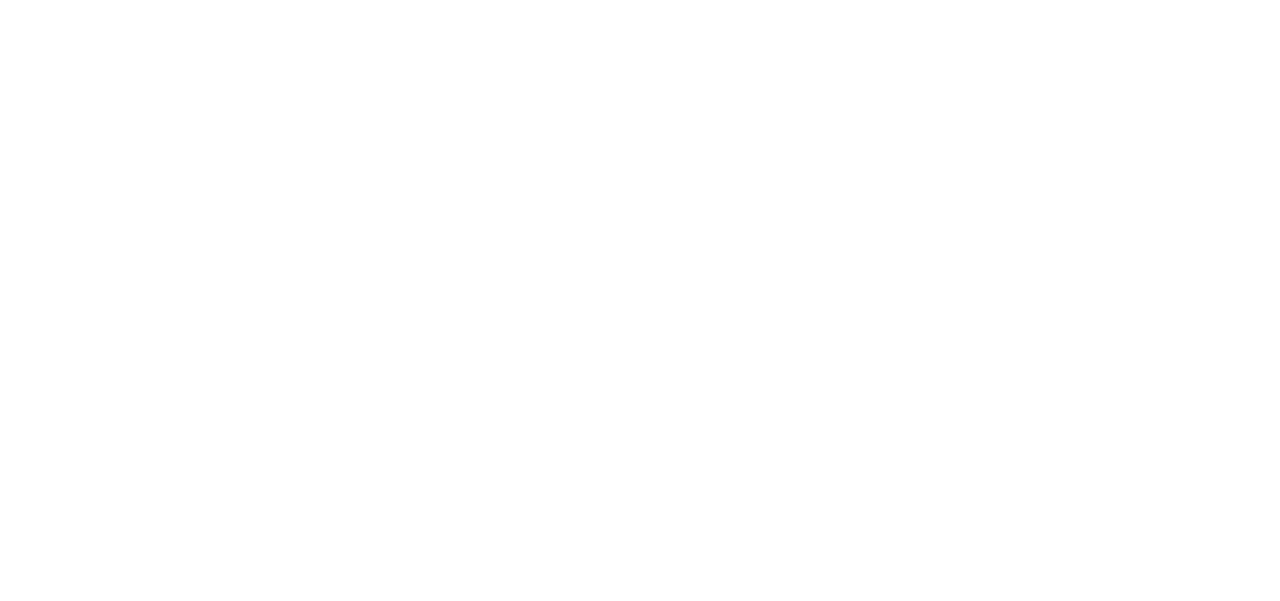
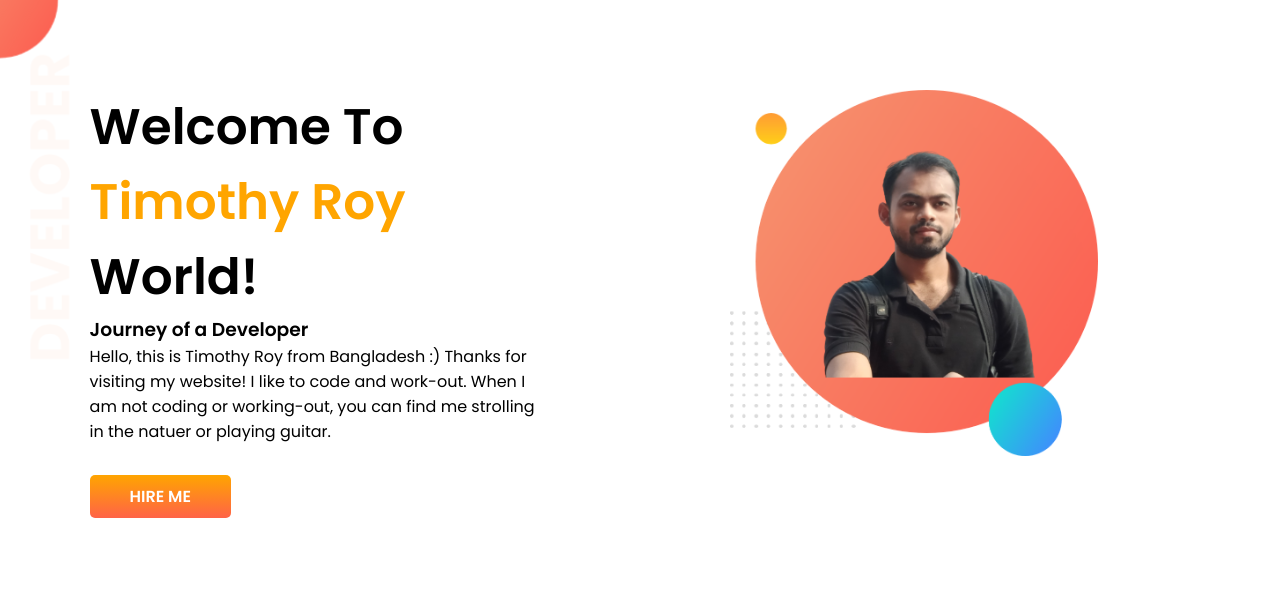
Before and after one commit to timothyroybd/developer-portfolio, a plain HTML site: page index.html in a window 1280 px wide. Drawn offline with Linux system fonts and the light colour scheme.

Commit message:
first section - intro draft

```diff
--- a/index.html
+++ b/index.html
@@ -5,9 +5,26 @@
   <meta http-equiv="X-UA-Compatible" content="IE=edge">
   <meta name="viewport" content="width=device-width, initial-scale=1.0">
   <title>Timothy Roy Portfolio</title>
+  <link rel="preconnect" href="https://fonts.googleapis.com">
+  <link rel="preconnect" href="https://fonts.gstatic.com" crossorigin>
+  <link
+    href="https://fonts.googleapis.com/css2?family=Poppins:wght@200;300;400;500;600&family=Roboto:wght@100;300;500&display=swap"
+    rel="stylesheet">
   <link rel="stylesheet" href="style.css">
 </head>
 <body>
+  <section class ="top-baner">
+  <div class ="half-width">
+  <h1>Welcome To</h1>
+  <h1> <span class="name-color">Timothy Roy </span> World!</h1>
+  <h3>Journey of a Developer</h3>
+  <p>Hello, this is Timothy Roy from Bangladesh :) Thanks for visiting my website! I like to code and work-out. When I am not coding or working-out, you can find me strolling in the natuer or playing guitar.</p>
+  <a href="https://www.linkedin.com/in/timothy-roy-266612121/" target="blank" class="link-button">HIRE ME</a>
+
+  </div>
+  <div class ="half-width">
+    <img src="img/timothy1.png" alt="">
+  </div>
 
 </body>
 </html>
--- a/style.css
+++ b/style.css
@@ -0,0 +1,42 @@
+/* font-family: 'Poppins', sans-serif;
+font-family: 'Roboto', sans-serif; */
+/* General */
+body {
+  font-family: "Poppins", sans-serif;
+}
+*,
+body {
+  margin: 0;
+  body: 0;
+}
+h1 {
+  font-size: 50px;
+}
+.name-color {
+  color: orange;
+}
+section {
+  display: flex;
+}
+.top-baner p {
+  margin-bottom: 40px;
+}
+.half-width {
+  width: 50%;
+  padding: 7%;
+}
+.half-width img {
+  width: 80%;
+}
+.link-button {
+  text-decoration: none;
+  background-image: linear-gradient(orange, tomato);
+  padding: 10px 40px;
+  border-radius: 5px;
+  color: white;
+  font-weight: 700;
+}
+.top-baner {
+  background-image: url(img/top-banner.png);
+  background-repeat: no-repeat;
+}
```
Also changed, not shown: img/IMG_20181031_163121.jpg (added), img/IMG_20211106_084319-removebg-preview.png (added), img/i2.png (added), img/me-with-delhi-mosque.jpg (added), img/my-pic-in-ctg.jpg (added), img/picture2.png (added), img/timothy01.png (added), img/timothy02.png (added), img/timothy1.png (added), img/timothy2.png (added), img/top-banner.png (added), 3 other files.
